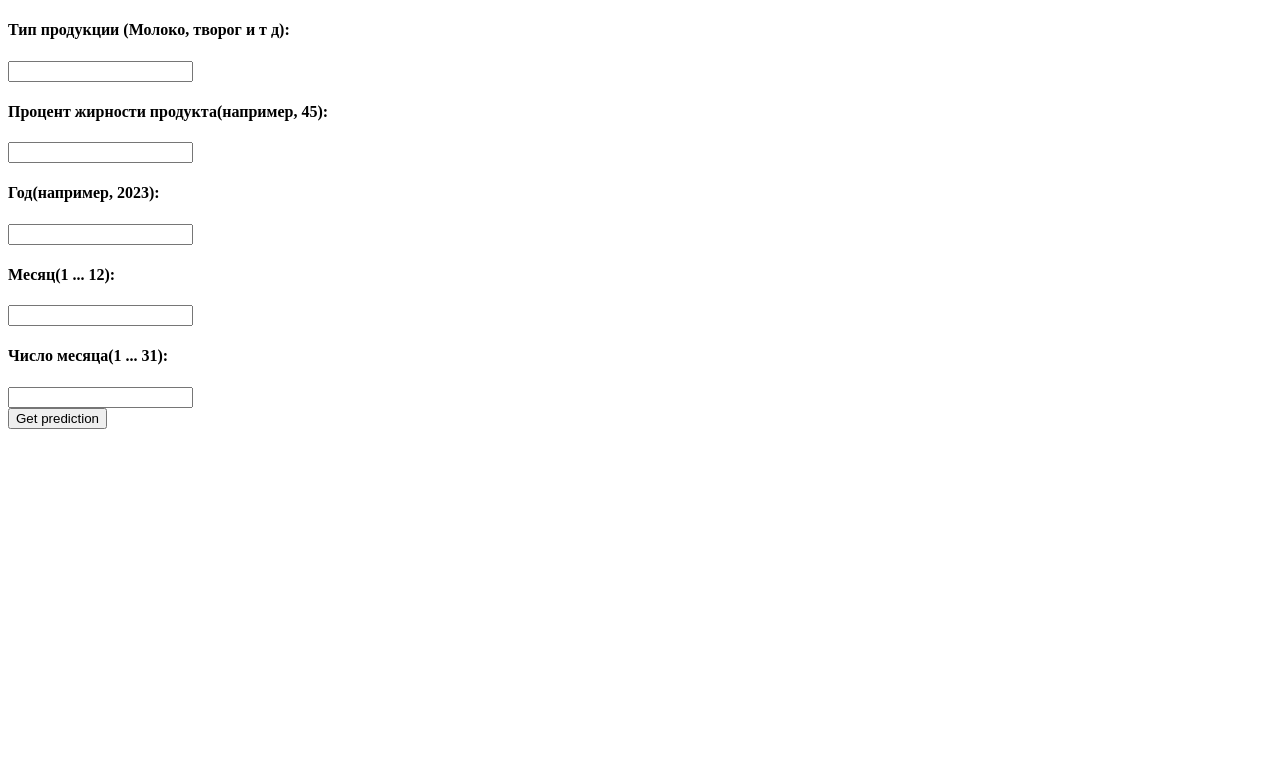
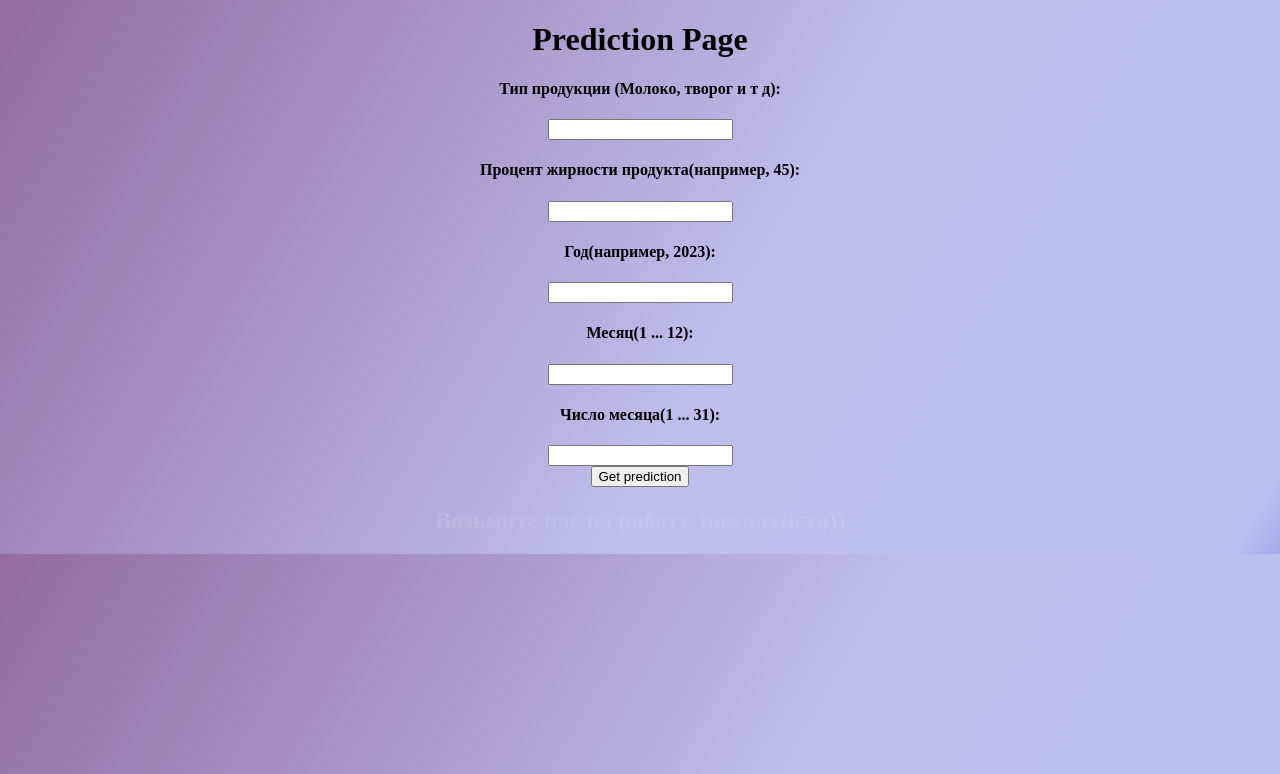
Before and after one commit to MatFatCat/analytics_test, a Flask app: page / in a window 1280 px wide. Shown: the top 774 px of the page. Run offline with Flask 2, Linux system fonts and the light colour scheme.

Commit message:
added css and requirements

```diff
--- a/website/templates/home.html
+++ b/website/templates/home.html
@@ -2,9 +2,22 @@
 <html>
   <head>
     <meta charset="utf-8" />
-    <title>Input Form</title>
+    <title>Prediction Page</title>
+    <style type="text/css">
+      .semi {
+        color: rgba(255,255,255,0.1); /* Полупрозрачный цвет */
+      }
+    body {
+      background: rgb(146,107,162);
+      background: linear-gradient(120deg, rgba(146,107,162,1) 0%, rgba(162,163,228,0.7021183473389356) 58%, rgba(164,169,234,0.7357317927170868) 97%, rgba(164,169,234,1) 100%);
+    }
+    </style>
+
   </head>
   <body>
+    <h1 style="text-align: center;">Prediction Page</h1>
+
+    <div style="text-align: center;">
 
     <form method="POST">
       <h4>Тип продукции (Молоко, творог и т д):</h4>
@@ -17,9 +30,15 @@
       <input type="text" name="month" id="month" />
       <h4>Число месяца(1 ... 31):</h4>
       <input type="text" name="day_of_month" id="day_of_month" />
+
       <div>
         <button type="submit">Get prediction</button>
       </div>
+
+      <div class="semi">
+      <h2>Возьмите нас на работу, пожалуйста))</h2>
+      </div>
+
       {% if prediction != 0 %}
         <h1>Предсказанное количество продаж:</h1>
         <h1>{{ prediction }}</h1>
```
Also changed, not shown: requirements.txt (added, +9 -0 lines).
